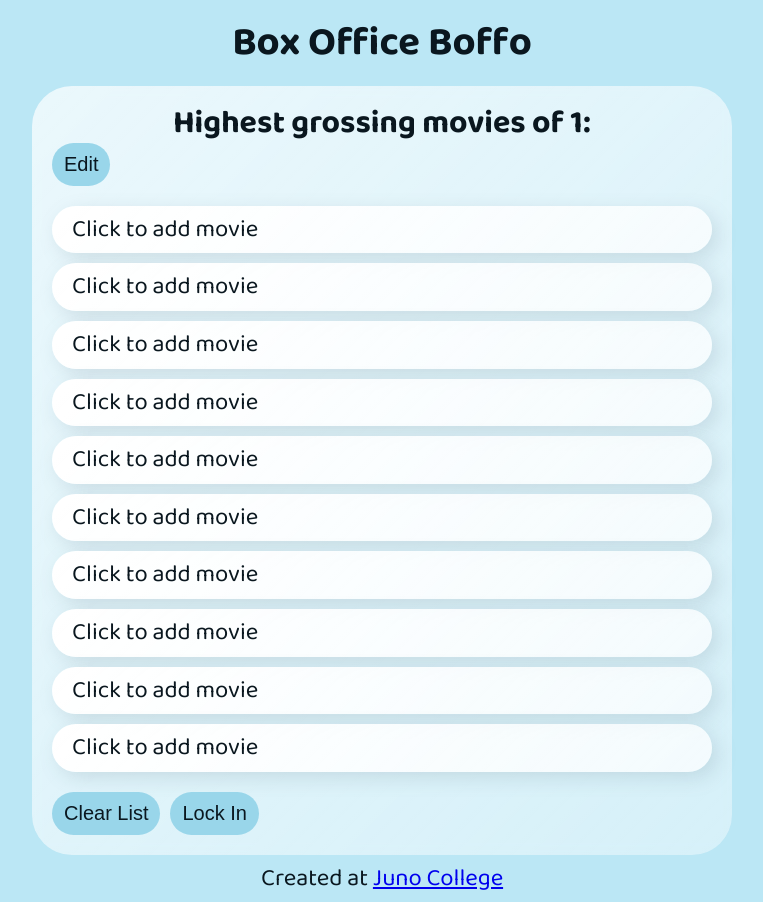
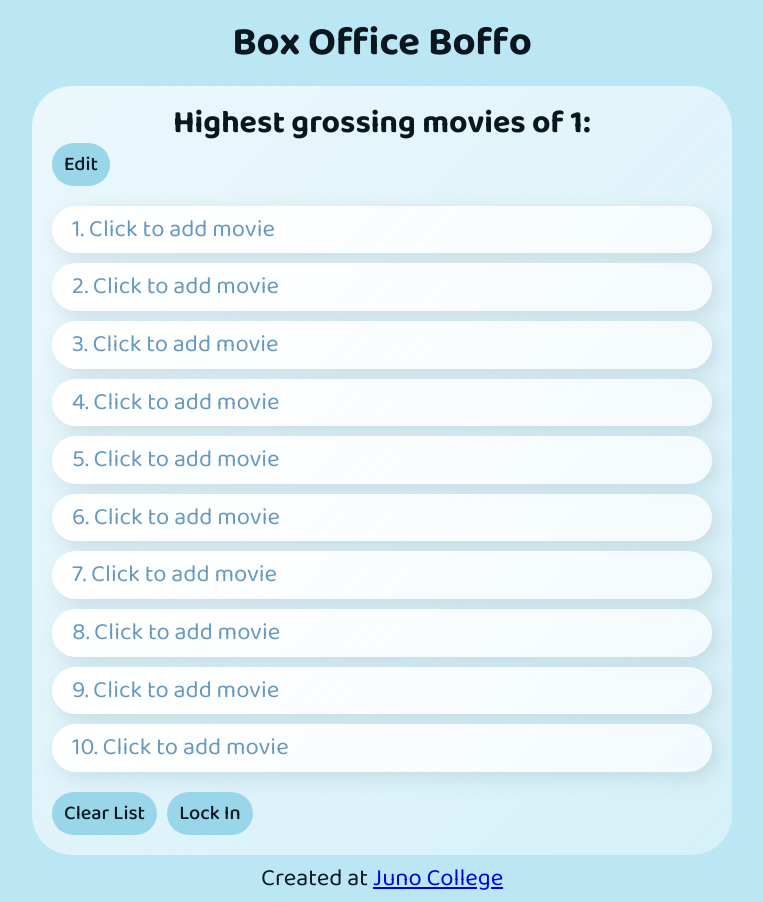
Before and after one commit to project4-group5/boxOfficeBoffo, a React (Create React App) app: page /Rankings/1 in a window 1280 px wide. Shown: the whole page, without its empty margins (258-1021 px from the left). Built offline with nearby package versions, Linux system fonts and the light colour scheme.

Commit message:
added numbers ot ranking list and changed p styles

```diff
--- a/src/components/MovieCard.js
+++ b/src/components/MovieCard.js
@@ -59,7 +59,7 @@ const MovieCard = (props) => {
                     </div>
                     <h2>{movieInfo.title}</h2>
                     <div className="buttonContainer">
-                        <button onClick={handleClickInfo}><i class="fa-solid fa-circle-info"></i></button>
+                        <button onClick={handleClickInfo}><i className="fa-solid fa-circle-info"></i></button>
                         <button onClick={handleClickAdd}><i className="fa-solid fa-plus"></i></button>
                     </div>
                 </li>)
--- a/src/components/PersonalizedList.js
+++ b/src/components/PersonalizedList.js
@@ -76,7 +76,6 @@ const PersonalizedList = (props) => {
           console.log("inside the if statement")
         }
       })
-
 
       switch (difference) {
         case 0:
--- a/src/components/Ranking.js
+++ b/src/components/Ranking.js
@@ -92,7 +92,7 @@ const Ranking = (props) => {
                {
                   props.userList.map((listItem, index) => {
                      return (
-                        <li key={index} className={(listItem !== "Click to add movie") && "movie"}><p onClick={() => handleClick(index)}>{listItem}</p>{edit && (listItem !== "Click to add movie") && <OrderButtons slot={index} userList={props.userList} setUserList={props.setUserList} />}</li>
+                        <li key={index} className={(listItem !== "Click to add movie") && "movie"}> <p onClick={() => handleClick(index)}>{index + 1}. {listItem}</p>{edit && (listItem !== "Click to add movie") && <OrderButtons slot={index} userList={props.userList} setUserList={props.setUserList} />}</li>
                      )
 
                   })
--- a/src/styles/baseStyles.css
+++ b/src/styles/baseStyles.css
@@ -62,6 +62,8 @@ button {
     background-color: #99D6EA;
     padding: 10px 12px;
     font-size: clamp(0.8rem, 4vw, 1rem);
+    font-family: 'Baloo 2', cursive;
+    font-weight: 500;
 
 }
 
--- a/src/styles/ranking.css
+++ b/src/styles/ranking.css
@@ -1,5 +1,6 @@
-.ranking ol{
+.ranking ol {
     padding: 0;
+    list-style-type: decimal;
 }
 
 .ranking li {
@@ -20,3 +21,12 @@
 .ranking .buttonContainer button {
     margin-right: 10px;
 }
+
+.ranking p {
+    color: #6798C0;
+}
+
+.ranking .movie p {
+    color: #0A171F;
+    font-weight: 500;
+}
```
